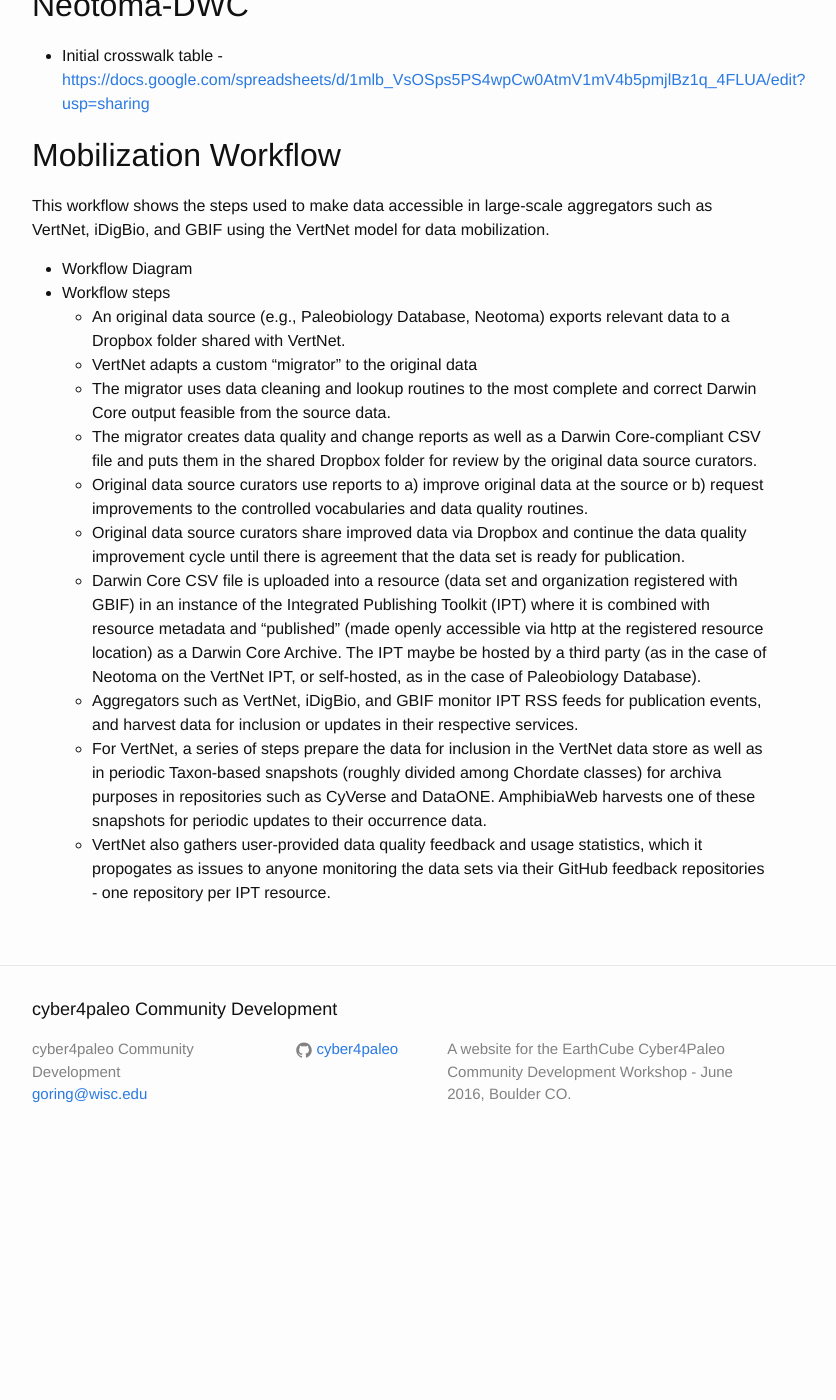
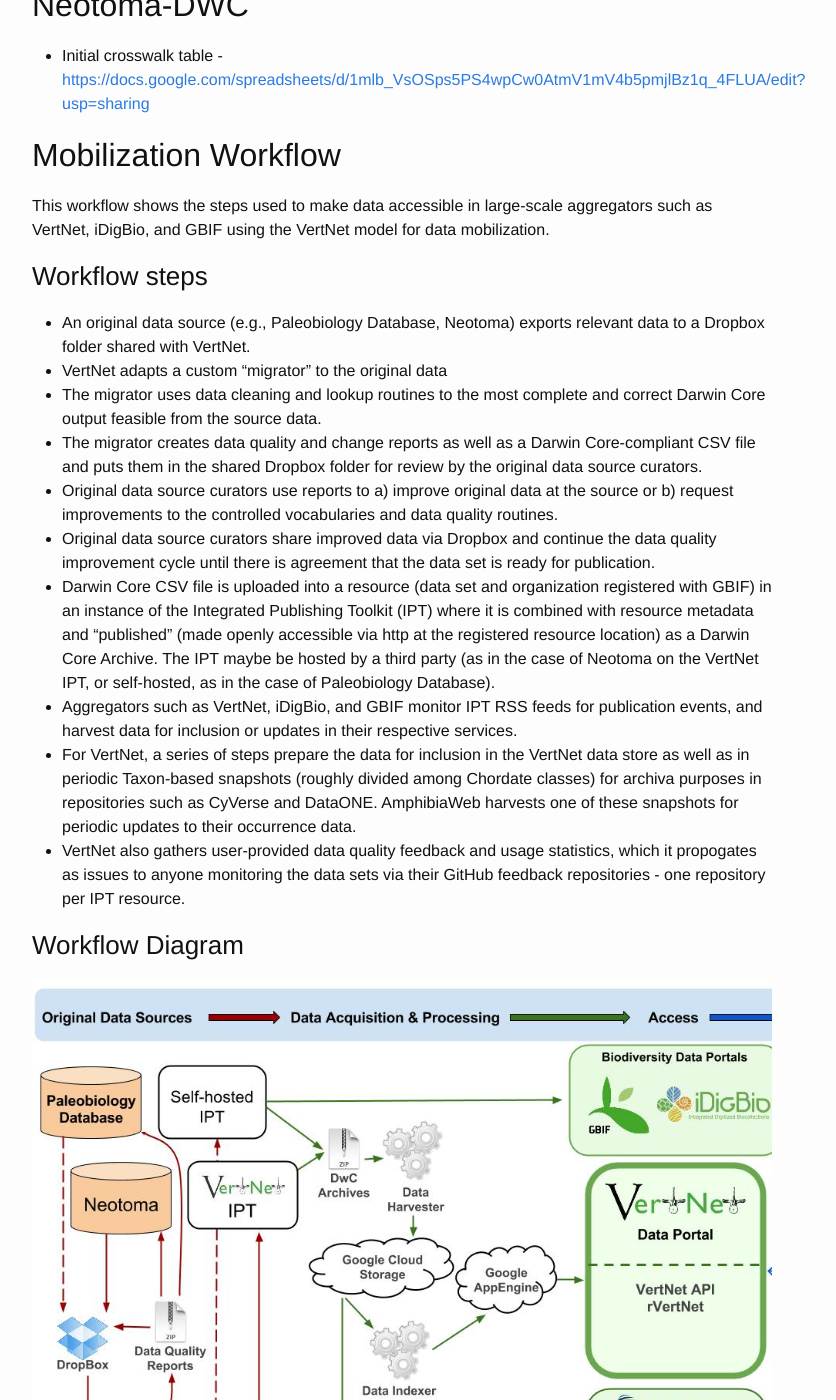
Before and after one commit to cyber4paleo/cyber4paleo.github.io, a Jekyll site: the page built from _projects/team_darwin.md, in a window 1280 px wide and 1400 px high, scrolled down 807 px. Shown: the whole window, without its empty margins (238-1074 px from the left). Built offline with Jekyll 4.4.1, drawn with Linux system fonts in a browser that asks for light colours; before the commit the page ends 1973 px from its top, so only the background shows below that; part of the change alters nothing that is shown.

Commit message:
Update team_darwin.md

```diff
--- a/_projects/team_darwin.md
+++ b/_projects/team_darwin.md
@@ -34,8 +34,7 @@ concept: Fully integrating paleobiological resources into global inventories of
 ## Mobilization Workflow
 This workflow shows the steps used to make data accessible in large-scale aggregators such as VertNet, iDigBio, and GBIF using the VertNet model for data mobilization.
 
- * Workflow Diagram <a></a>
- * Workflow steps
+### Workflow steps
    * An original data source (e.g., Paleobiology Database, Neotoma) exports relevant data to a Dropbox folder shared with VertNet.
    * VertNet adapts a custom "migrator" to the original data
    * The migrator uses data cleaning and lookup routines to the most complete and correct Darwin Core output feasible from the source data.
@@ -46,3 +45,6 @@ This workflow shows the steps used to make data accessible in large-scale aggreg
    * Aggregators such as VertNet, iDigBio, and GBIF monitor IPT RSS feeds for publication events, and harvest data for inclusion or updates in their respective services.
    * For VertNet, a series of steps prepare the data for inclusion in the VertNet data store as well as in periodic Taxon-based snapshots (roughly divided among Chordate classes) for archiva purposes in repositories such as CyVerse and DataONE. AmphibiaWeb harvests one of these snapshots for periodic updates to their occurrence data.
    * VertNet also gathers user-provided data quality feedback and usage statistics, which it propogates as issues to anyone monitoring the data sets via their GitHub feedback repositories - one repository per IPT resource.
+
+### Workflow Diagram
+<img src="https://raw.githubusercontent.com/cyber4paleo/cyber4paleo.github.io/master/images/Neotoma_PBDB_VN_GBIF_Workflow.jpg" alt="Mobilization Workflow">
```
